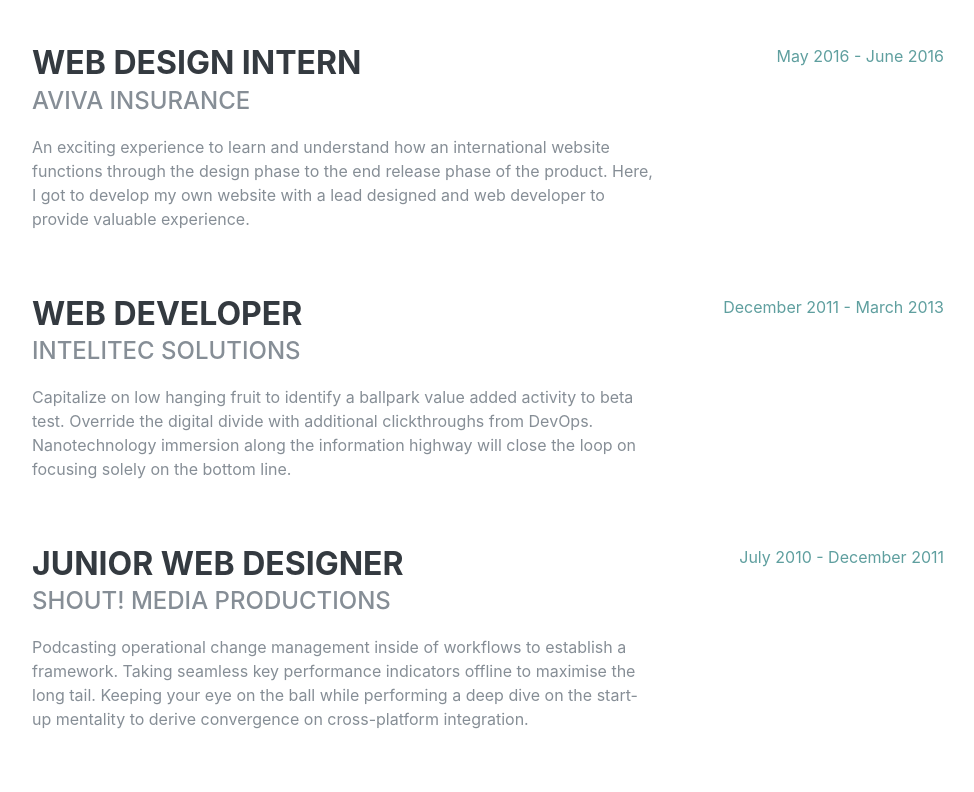
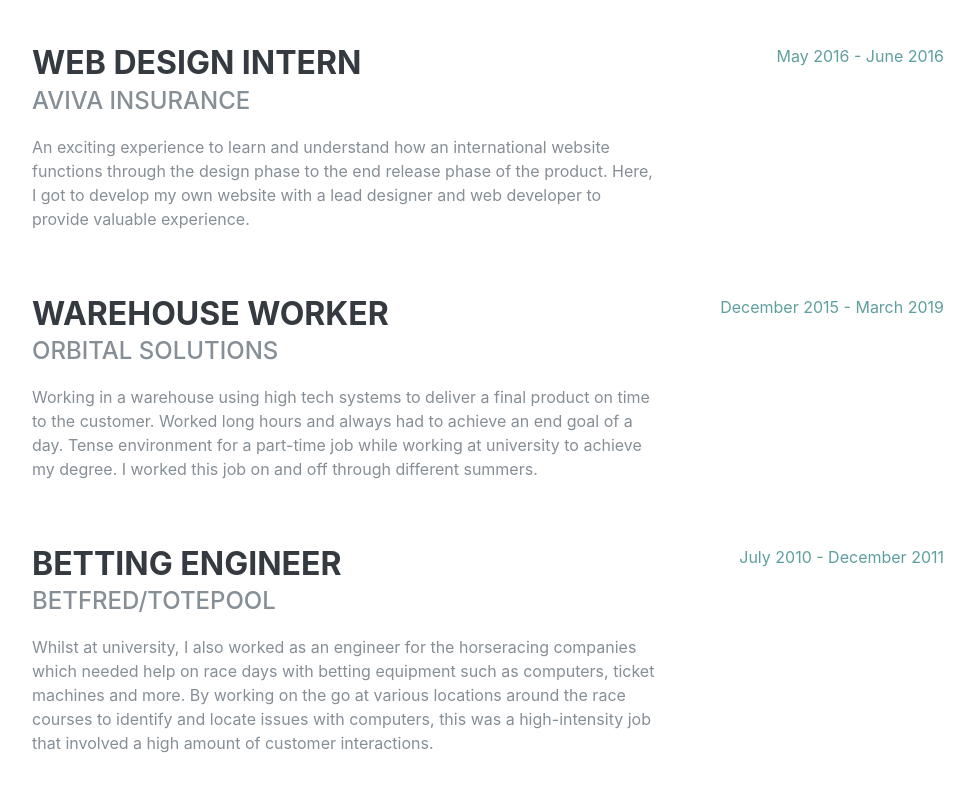
Before and after one commit to SamHoughton/SamHoughton.github.io, a plain HTML site: page index.html in a window 1280 px wide. Shown: the part 920-1712 px from the top of the page, without its empty margins (288-1262 px from the left). Drawn offline with Linux system fonts and the light colour scheme; a web font is replaced by a local one.

Commit message:
Update index.html

```diff
--- a/index.html
+++ b/index.html
@@ -91,7 +91,7 @@
           <div class="resume-content">
             <h3 class="mb-0">Web Design Intern</h3>
             <div class="subheading mb-3">Aviva Insurance</div>
-            <p> An exciting experience to learn and understand how an international website functions through the design phase to the end release phase of the product. Here, I got to develop my own website with a lead designed and web developer to provide valuable experience.</p>
+            <p>An exciting experience to learn and understand how an international website functions through the design phase to the end release phase of the product. Here, I got to develop my own website with a lead designer and web developer to provide valuable experience.</p>
           </div>
           <div class="resume-date text-md-right">
             <span class="text-primary">May 2016 - June 2016</span>
@@ -100,20 +100,20 @@
 
         <div class="resume-item d-flex flex-column flex-md-row justify-content-between mb-5">
           <div class="resume-content">
-            <h3 class="mb-0">Web Developer</h3>
-            <div class="subheading mb-3">Intelitec Solutions</div>
-            <p>Capitalize on low hanging fruit to identify a ballpark value added activity to beta test. Override the digital divide with additional clickthroughs from DevOps. Nanotechnology immersion along the information highway will close the loop on focusing solely on the bottom line.</p>
+            <h3 class="mb-0">Warehouse Worker</h3>
+            <div class="subheading mb-3">Orbital Solutions</div>
+            <p>Working in a warehouse using high tech systems to deliver a final product on time to the customer. Worked long hours and always had to achieve an end goal of a day. Tense environment for a part-time job while working at university to achieve my degree. I worked this job on and off through different summers.</p>
           </div>
           <div class="resume-date text-md-right">
-            <span class="text-primary">December 2011 - March 2013</span>
+            <span class="text-primary">December 2015 - March 2019</span>
           </div>
         </div>
 
         <div class="resume-item d-flex flex-column flex-md-row justify-content-between mb-5">
           <div class="resume-content">
-            <h3 class="mb-0">Junior Web Designer</h3>
-            <div class="subheading mb-3">Shout! Media Productions</div>
-            <p>Podcasting operational change management inside of workflows to establish a framework. Taking seamless key performance indicators offline to maximise the long tail. Keeping your eye on the ball while performing a deep dive on the start-up mentality to derive convergence on cross-platform integration.</p>
+            <h3 class="mb-0">Betting Engineer</h3>
+            <div class="subheading mb-3">BetFred/Totepool</div>
+            <p>Whilst at university, I also worked as an engineer for the horseracing companies which needed help on race days with betting equipment such as computers, ticket machines and more. By working on the go at various locations around the race courses to identify and locate issues with computers, this was a high-intensity job that involved a high amount of customer interactions.</p>
           </div>
           <div class="resume-date text-md-right">
             <span class="text-primary">July 2010 - December 2011</span>
```
